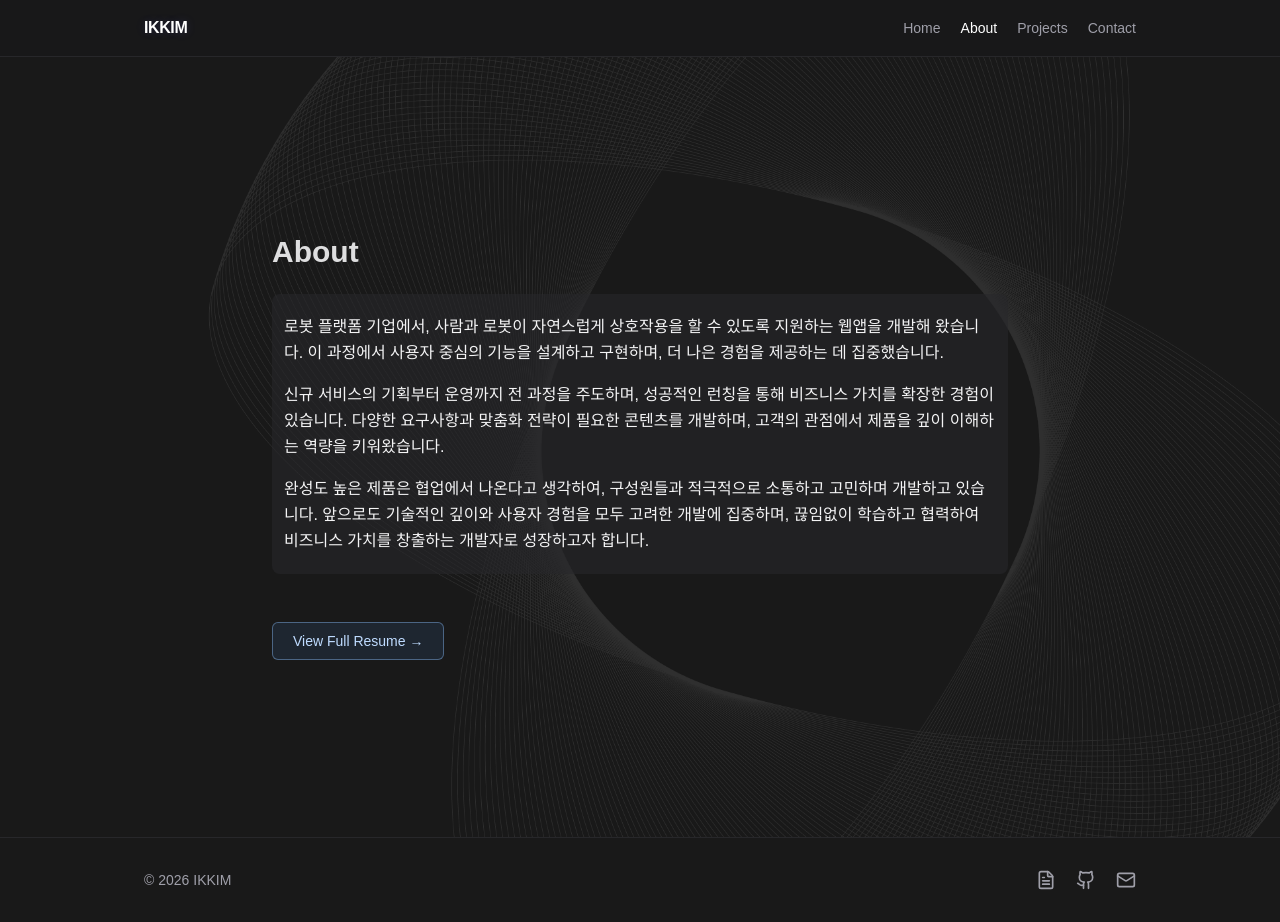
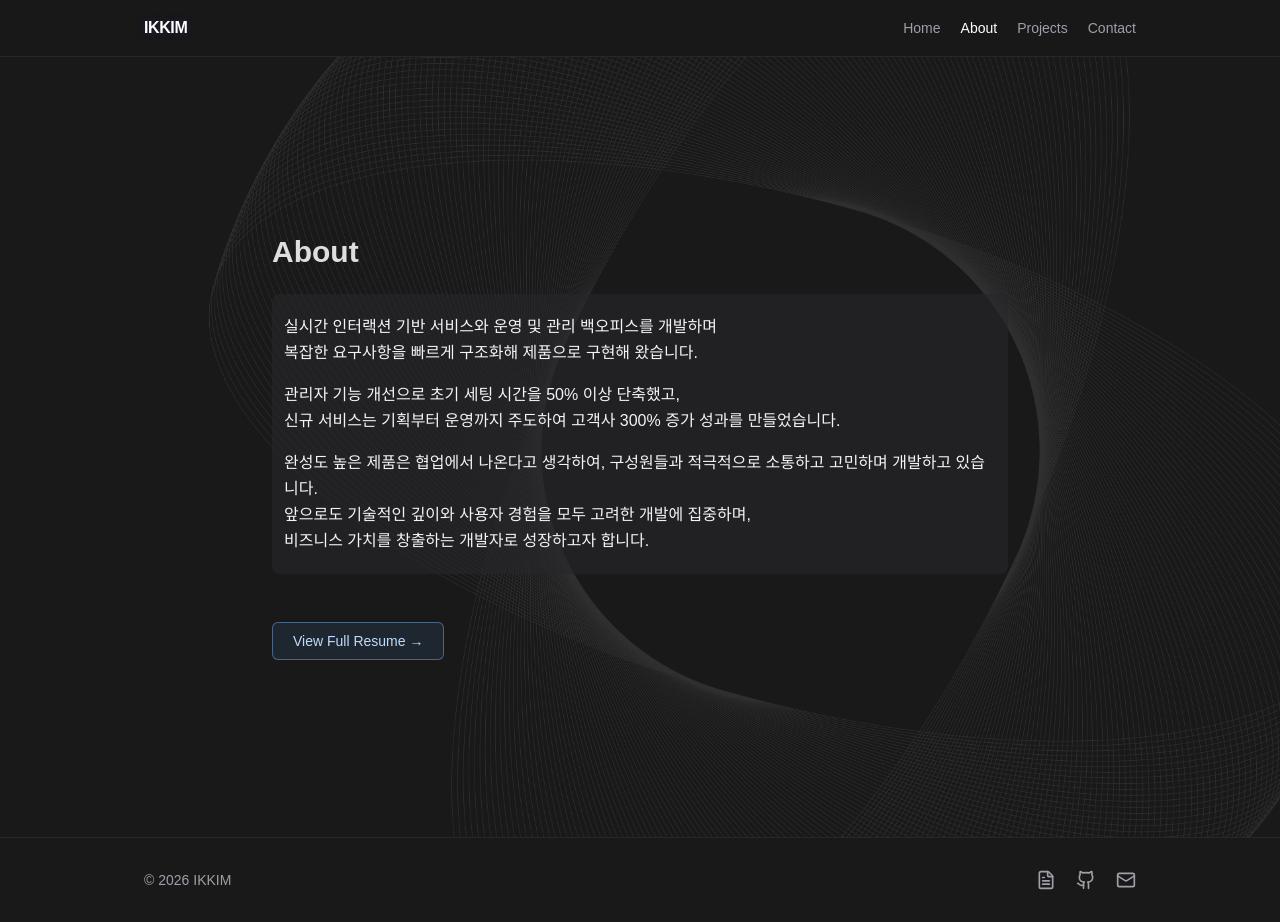
Before and after one commit to bbyik-k/portfolio-nextjs-2026, a Next.js app: page /about in a window 1280 px wide. Built offline with nearby package versions, Linux system fonts and the light colour scheme; no server answers.

Commit message:
docs(about): 소개 문구 수정

```diff
--- a/app/(pages)/about/page.tsx
+++ b/app/(pages)/about/page.tsx
@@ -13,18 +13,21 @@ export default function AboutPage() {
 
         <div className='space-y-4 text-zinc-100 leading-relaxed bg-zinc-800/60 px-3 py-5 rounded-lg'>
           <p>
-            로봇 플랫폼 기업에서, 사람과 로봇이 자연스럽게 상호작용을 할 수 있도록 지원하는 웹앱을 개발해 왔습니다. 이 과정에서 사용자 중심의 기능을 설계하고 구현하며, 더 나은 경험을 제공하는 데
-            집중했습니다.
+            실시간 인터랙션 기반 서비스와 운영 및 관리 백오피스를 개발하며
+            <br />
+            복잡한 요구사항을 빠르게 구조화해 제품으로 구현해 왔습니다.
           </p>
 
           <p>
-            신규 서비스의 기획부터 운영까지 전 과정을 주도하며, 성공적인 런칭을 통해 비즈니스 가치를 확장한 경험이 있습니다. 다양한 요구사항과 맞춤화 전략이 필요한 콘텐츠를 개발하며, 고객의 관점에서
-            제품을 깊이 이해하는 역량을 키워왔습니다.
+            관리자 기능 개선으로 초기 세팅 시간을 50% 이상 단축했고,
+            <br />
+            신규 서비스는 기획부터 운영까지 주도하여 고객사 300% 증가 성과를 만들었습니다.
           </p>
 
           <p>
-            완성도 높은 제품은 협업에서 나온다고 생각하여, 구성원들과 적극적으로 소통하고 고민하며 개발하고 있습니다. 앞으로도 기술적인 깊이와 사용자 경험을 모두 고려한 개발에 집중하며, 끊임없이
-            학습하고 협력하여 비즈니스 가치를 창출하는 개발자로 성장하고자 합니다.
+            완성도 높은 제품은 협업에서 나온다고 생각하여, 구성원들과 적극적으로 소통하고 고민하며 개발하고 있습니다. <br />
+            앞으로도 기술적인 깊이와 사용자 경험을 모두 고려한 개발에 집중하며, <br />
+            비즈니스 가치를 창출하는 개발자로 성장하고자 합니다.
           </p>
         </div>
 
```
